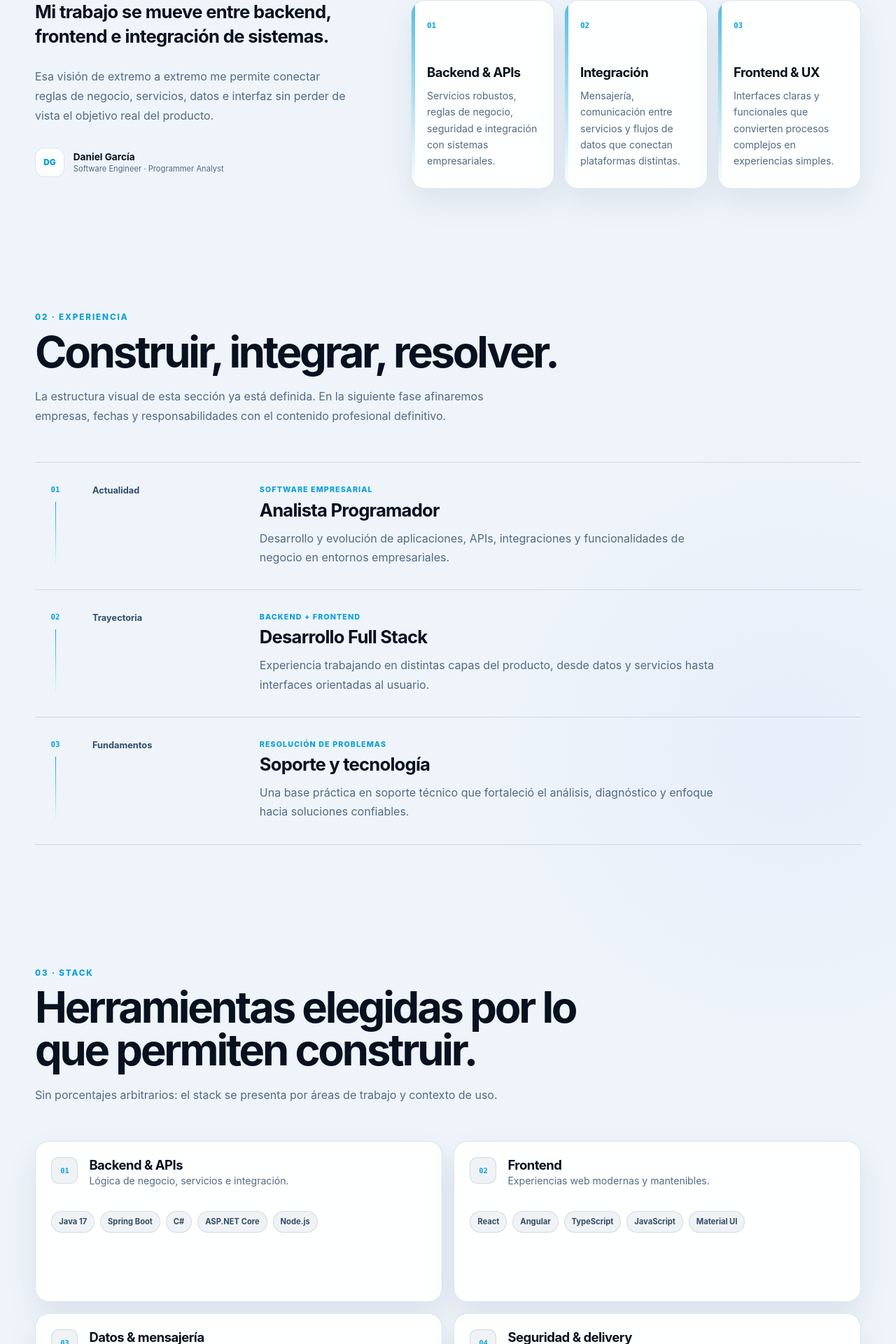
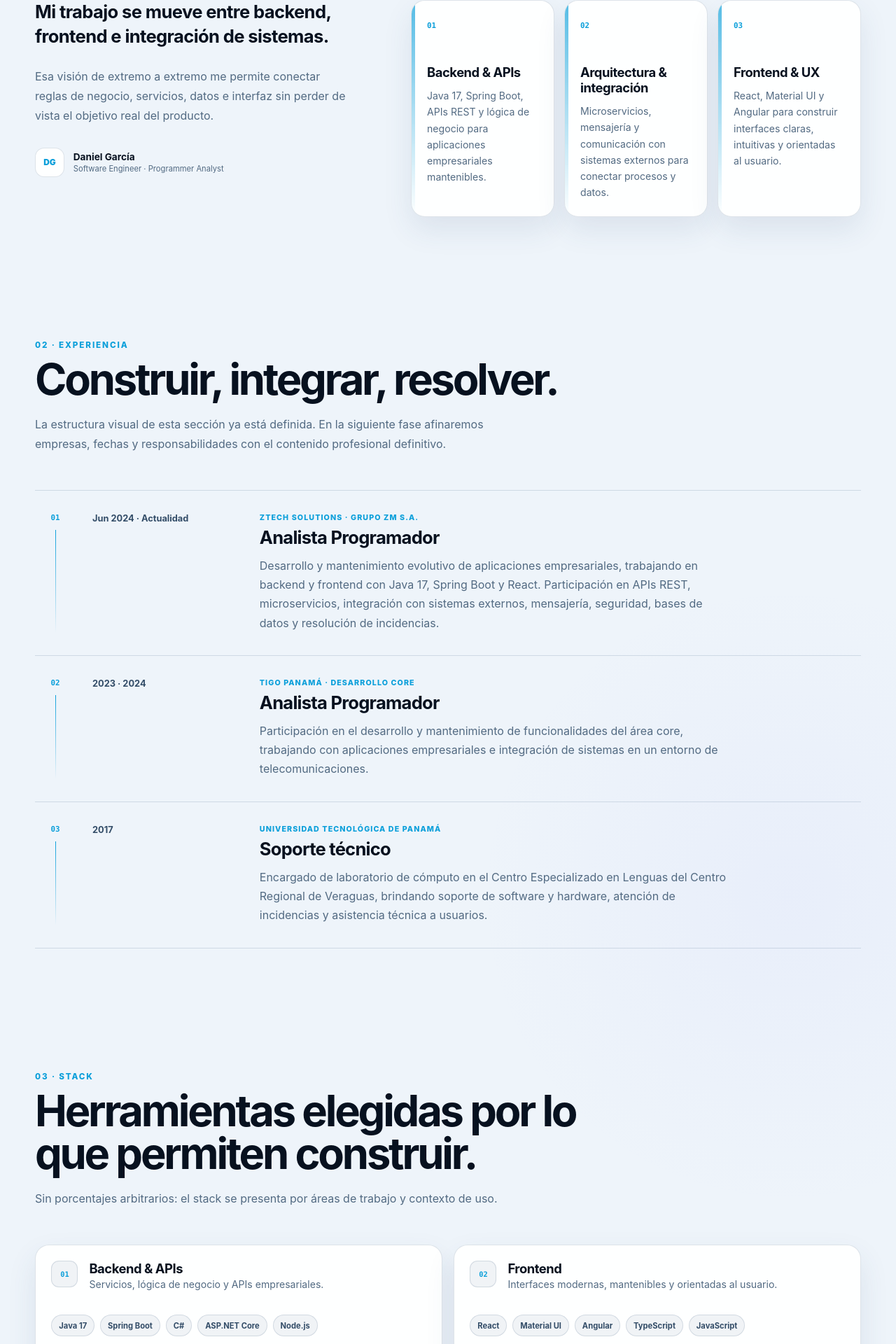
Before and after one commit to DanielDGe/danieldge.github.io, a React (Vite) app: page / in a window 1280 px wide. Shown: the part 1333-3253 px from the top of the page at 70% size. Built offline with nearby package versions, Linux system fonts and the light colour scheme.

Commit message:
content: update professional profile for 2026

```diff
--- a/src/data/foundation.js
+++ b/src/data/foundation.js
@@ -12,65 +12,65 @@ export const focusAreas = [
     number: '01',
     title: 'Backend & APIs',
     description:
-      'Servicios robustos, reglas de negocio, seguridad e integración con sistemas empresariales.',
+      'Java 17, Spring Boot, APIs REST y lógica de negocio para aplicaciones empresariales mantenibles.',
   },
   {
     number: '02',
-    title: 'Integración',
+    title: 'Arquitectura & integración',
     description:
-      'Mensajería, comunicación entre servicios y flujos de datos que conectan plataformas distintas.',
+      'Microservicios, mensajería y comunicación con sistemas externos para conectar procesos y datos.',
   },
   {
     number: '03',
     title: 'Frontend & UX',
     description:
-      'Interfaces claras y funcionales que convierten procesos complejos en experiencias simples.',
+      'React, Material UI y Angular para construir interfaces claras, intuitivas y orientadas al usuario.',
   },
 ]
 
 export const experiencePreview = [
   {
-    period: 'Actualidad',
+    period: 'Jun 2024 · Actualidad',
     title: 'Analista Programador',
-    eyebrow: 'Software empresarial',
+    eyebrow: 'ZTECH SOLUTIONS · GRUPO ZM S.A.',
     description:
-      'Desarrollo y evolución de aplicaciones, APIs, integraciones y funcionalidades de negocio en entornos empresariales.',
+      'Desarrollo y mantenimiento evolutivo de aplicaciones empresariales, trabajando en backend y frontend con Java 17, Spring Boot y React. Participación en APIs REST, microservicios, integración con sistemas externos, mensajería, seguridad, bases de datos y resolución de incidencias.',
   },
   {
-    period: 'Trayectoria',
-    title: 'Desarrollo Full Stack',
-    eyebrow: 'Backend + Frontend',
+    period: '2023 · 2024',
+    title: 'Analista Programador',
+    eyebrow: 'TIGO PANAMÁ · DESARROLLO CORE',
     description:
-      'Experiencia trabajando en distintas capas del producto, desde datos y servicios hasta interfaces orientadas al usuario.',
+      'Participación en el desarrollo y mantenimiento de funcionalidades del área core, trabajando con aplicaciones empresariales e integración de sistemas en un entorno de telecomunicaciones.',
   },
   {
-    period: 'Fundamentos',
-    title: 'Soporte y tecnología',
-    eyebrow: 'Resolución de problemas',
+    period: '2017',
+    title: 'Soporte técnico',
+    eyebrow: 'UNIVERSIDAD TECNOLÓGICA DE PANAMÁ',
     description:
-      'Una base práctica en soporte técnico que fortaleció el análisis, diagnóstico y enfoque hacia soluciones confiables.',
+      'Encargado de laboratorio de cómputo en el Centro Especializado en Lenguas del Centro Regional de Veraguas, brindando soporte de software y hardware, atención de incidencias y asistencia técnica a usuarios.',
   },
 ]
 
 export const techGroups = [
   {
     title: 'Backend & APIs',
-    description: 'Lógica de negocio, servicios e integración.',
+    description: 'Servicios, lógica de negocio y APIs empresariales.',
     items: ['Java 17', 'Spring Boot', 'C#', 'ASP.NET Core', 'Node.js'],
   },
   {
     title: 'Frontend',
-    description: 'Experiencias web modernas y mantenibles.',
-    items: ['React', 'Angular', 'TypeScript', 'JavaScript', 'Material UI'],
+    description: 'Interfaces modernas, mantenibles y orientadas al usuario.',
+    items: ['React', 'Material UI', 'Angular', 'TypeScript', 'JavaScript'],
   },
   {
-    title: 'Datos & mensajería',
-    description: 'Persistencia, comunicación y procesamiento.',
-    items: ['PostgreSQL', 'MariaDB', 'MySQL', 'Oracle', 'RabbitMQ'],
+    title: 'Datos & integración',
+    description: 'Persistencia, mensajería y comunicación entre sistemas.',
+    items: ['PostgreSQL', 'MariaDB', 'MySQL', 'Oracle', 'MongoDB', 'RabbitMQ'],
   },
   {
     title: 'Seguridad & delivery',
-    description: 'Identidad, contenedores y flujo de entrega.',
+    description: 'Identidad, contenedores, control de versiones y automatización.',
     items: ['Keycloak', 'Docker', 'Git', 'GitLab', 'GitHub Actions', 'Maven'],
   },
 ]
@@ -112,19 +112,28 @@ export const projectPreview = [
 
 export const educationPreview = [
   {
-    level: 'Posgrado',
-    title: 'Maestría en Ingeniería de Software',
-    description: 'Formación avanzada en ingeniería, arquitectura, análisis y construcción de software.',
+    level: 'Grado',
+    title: 'Licenciatura en Desarrollo de Software',
+    description:
+      'Universidad Tecnológica de Panamá. Formación base en análisis, diseño, programación y construcción de soluciones de software.',
   },
   {
-    level: 'Especialización',
-    title: 'Ingeniería de Software',
-    description: 'Profundización en prácticas, procesos y fundamentos de la disciplina.',
+    level: 'Docencia',
+    title: 'Profesorado de Segunda Enseñanza',
+    description:
+      'Especialización en Desarrollo de Software, complementando la formación técnica con fundamentos pedagógicos.',
   },
   {
-    level: 'En curso',
+    level: 'Posgrado · Completado',
+    title: 'Especialización y Maestría en Ingeniería de Software',
+    description:
+      'Universidad Tecnológica de Panamá. Formación avanzada en ingeniería de software, arquitectura, análisis, calidad y diseño de soluciones.',
+  },
+  {
+    level: 'Posgrado · En curso',
     title: 'Maestría en Docencia Superior',
-    description: 'Complemento de la experiencia tecnológica con formación orientada a educación universitaria.',
+    description:
+      'ISAE Universidad. Formación orientada a la educación superior, evaluación, investigación y práctica docente universitaria.',
   },
 ]
 
@@ -134,11 +143,20 @@ export const socialLinks = [
     value: '@DanielDGe',
     href: 'https://github.com/DanielDGe',
     icon: 'github',
+    external: true,
   },
   {
     label: 'LinkedIn',
     value: 'danielgarcia-dev',
     href: 'https://www.linkedin.com/in/danielgarcia-dev',
     icon: 'linkedin',
+    external: true,
+  },
+  {
+    label: 'Correo',
+    value: 'ddge07@gmail.com',
+    href: 'mailto:ddge07@gmail.com?subject=Contacto%20profesional',
+    icon: 'mail',
+    external: false,
   },
 ]
```
